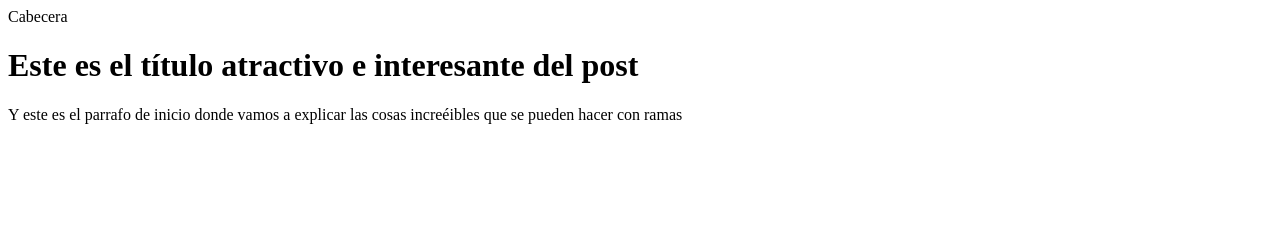
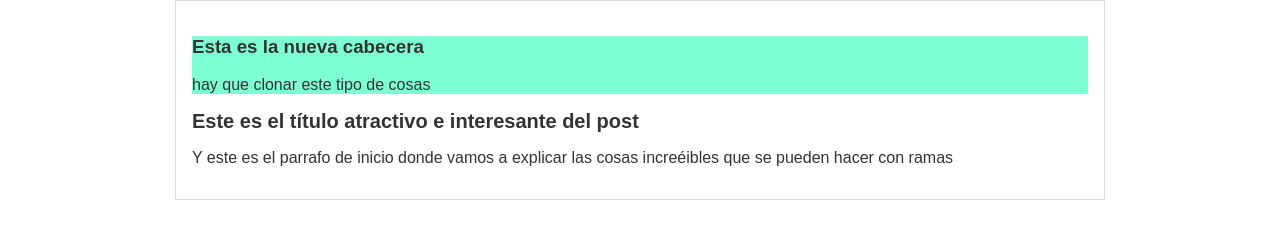
Before and after one commit to paco-coral/Git-Platzi, a plain HTML site: page index.html in a window 1280 px wide. Drawn offline with Linux system fonts and the light colour scheme.

Commit message:
Esta es la nueva cabecera del archivo para poder fusionar

```diff
--- a/css/style.css
+++ b/css/style.css
@@ -20,3 +20,6 @@ body
 {
     font-size: 20px;
 }
+#cabecera{
+    background-color: aquamarine;
+}
--- a/index.html
+++ b/index.html
@@ -2,12 +2,13 @@
 <html lang="en">
 <head>
     <title>El titulo del post</title>
-    <link rel="stylesheet" href="css/estilos.css" />
+    <link rel="stylesheet" href="css/style.css" />
 </head>
 <body>
     <div id="container">
         <div id="cabecera">
-            Cabecera
+            <h3>Esta es la nueva cabecera</h3>
+            <p>hay que clonar este tipo de cosas</p>
         </div>
         <div id="post">
             <h1>Este es el título atractivo e interesante del post</h1>
```
